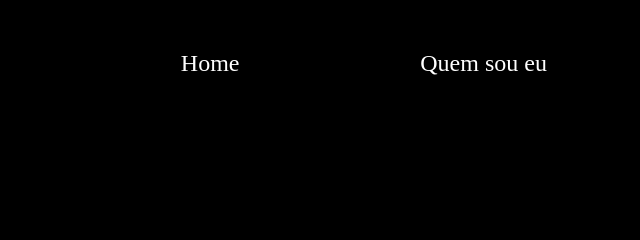
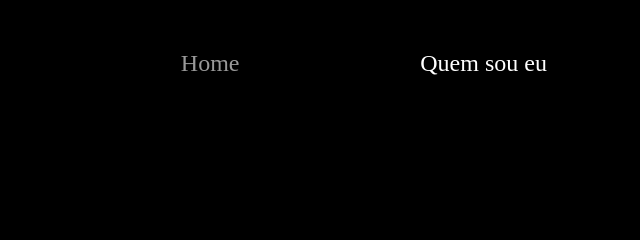
Before and after one commit to Leojjackson/Apresenta-o, a plain HTML site: page index.html in a window 1280 px wide. In both pictures the pointer is over the item "Home". Shown: the top 240 px of the page, 0-640 px from the left. Drawn offline with Linux system fonts and the light colour scheme.

Commit message:
Atualizado

```diff
--- a/estilo.css
+++ b/estilo.css
@@ -6,6 +6,9 @@
 }
 body{
     background-color:hsl(0, 78%, 0%);
+}
+li:hover{
+    opacity:0.6;
 }
 ul{ font-size: 18pt;
     list-style: none;
@@ -96,4 +99,4 @@ img{
         background-image: url(imagens/likedin-3.png);
         background-repeat:no-repeat;
         background-size:contain;
-    } */
+    }
```
